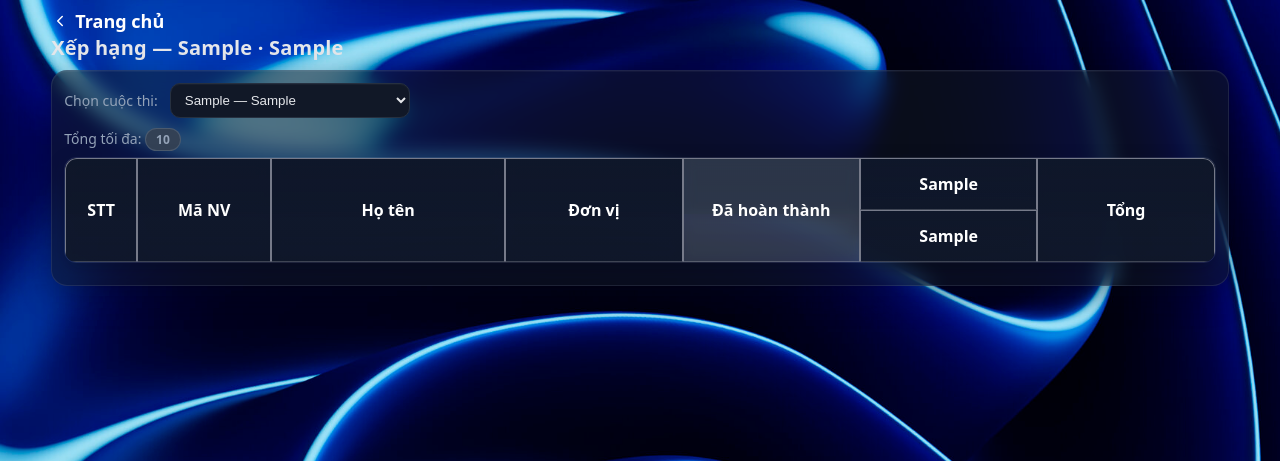
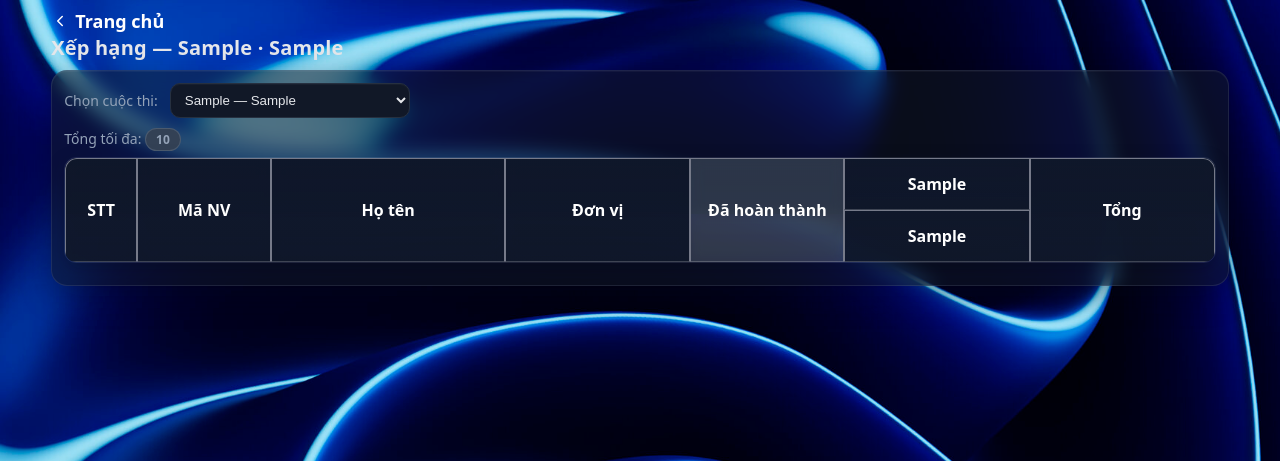
Before and after one commit to trongkhanhlee26/BTV, a Django app: page /ranking/ in a window 1280 px wide. Shown: the top 461 px of the page. Run offline with Django 5.2, Linux system fonts and the light colour scheme; tables that the repository leaves empty hold one stand-in row (values such as "Sample post"); lists and menus that the app fills with data are empty.

Commit message:
update phần import

```diff
--- a/backend/core/templates/ranking/index.html
+++ b/backend/core/templates/ranking/index.html
@@ -418,6 +418,7 @@ td.num { font-weight: 600; }
 .rank-table thead th.col-done,
 .rank-table tbody td.col-done {
   background: rgba(148, 163, 184, 0.22);  /* sáng hơn xung quanh một chút */
+  width: 120px;
 }
 
 .rank-table tbody td.col-done {
--- a/backend/core/views_admin.py
+++ b/backend/core/views_admin.py
@@ -120,7 +120,6 @@ def _read_csv(file, expected_cols):
     return data
 
 @judge_required
-@staff_member_required
 def import_view(request):
     preselected_ma = None
     q = request.GET.get("ct") or request.POST.get("maCT")  # cả GET & POST
```
